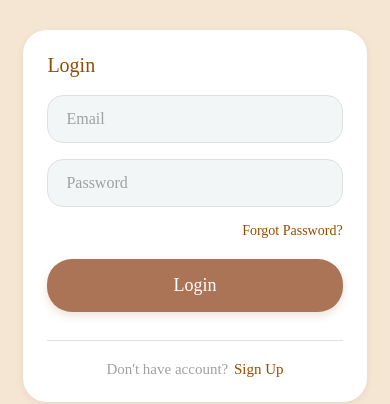
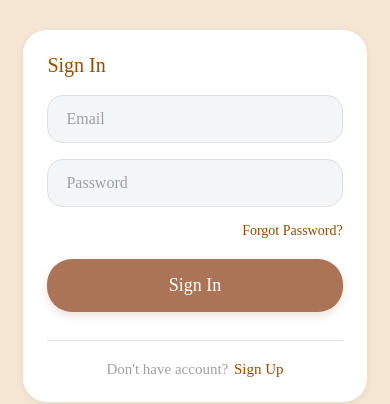
Before and after one commit to nishthasingh20/ChatConnect, a React Native app: screen /SignIn in a window 390 px wide. Shown: the part 282-686 px from the top of the page. Built offline with nearby package versions, Linux system fonts and the light colour scheme; a web font is replaced by a local one.

Commit message:
updated dependencies and minor changes

```diff
--- a/screens/SignInScreen.tsx
+++ b/screens/SignInScreen.tsx
@@ -83,7 +83,7 @@ const SignInScreen = ({ navigation }) => {
 
           {/* Login Card (no bg image) */}
           <View style={styles.formSection}>
-            <Text style={styles.loginTitle}>Login</Text>
+            <Text style={styles.loginTitle}>Sign In</Text>
             <View style={styles.inputContainer}>
               <TextInput
                 style={styles.textInput}
@@ -116,7 +116,7 @@ const SignInScreen = ({ navigation }) => {
               disabled={isLoading}
             >
               <Text style={styles.primaryButtonText}>
-                {isLoading ? 'Signing In...' : 'Login'}
+                {isLoading ? 'Signing In...' : 'Sign In'}
               </Text>
             </TouchableOpacity>
             <View style={styles.socialRow}>
@@ -203,7 +203,8 @@ const styles = StyleSheet.create({
     shadowOpacity: 0.06,
     shadowRadius: 8,
     elevation: 2,
-  },  loginTitle: {
+  },
+  loginTitle: {
     color: '#964B00',
     fontSize: 20,
     fontFamily: 'Bitter-Bold',
@@ -212,21 +213,23 @@ const styles = StyleSheet.create({
   },
   inputContainer: {
     marginBottom: 16,
-  },  textInput: {
+  },
+  textInput: {
     backgroundColor: '#F3F6F6',
     borderRadius: 16,
     paddingHorizontal: 18,
     paddingVertical: 14,
     fontSize: 16,
     fontFamily: 'Bitter-Regular',
-    color: '#1B6B63',
+    color: 'black',
     borderWidth: 1.5,
     borderColor: '#E0E0E0',
   },
   forgotPassword: {
     alignSelf: 'flex-end',
     marginBottom: 18,
-  },  forgotPasswordText: {
+  },
+  forgotPasswordText: {
     color: '#964B00',
     fontSize: 14,
     fontFamily: 'Bitter-Regular',
--- /dev/null
+++ b/tsconfig.json
@@ -0,0 +1,4 @@
+{
+  "compilerOptions": {},
+  "extends": "expo/tsconfig.base"
+}
```
Also changed, not shown: package.json (+7 -6 lines), 1 other file (tests, documents, lock files or other folders).
